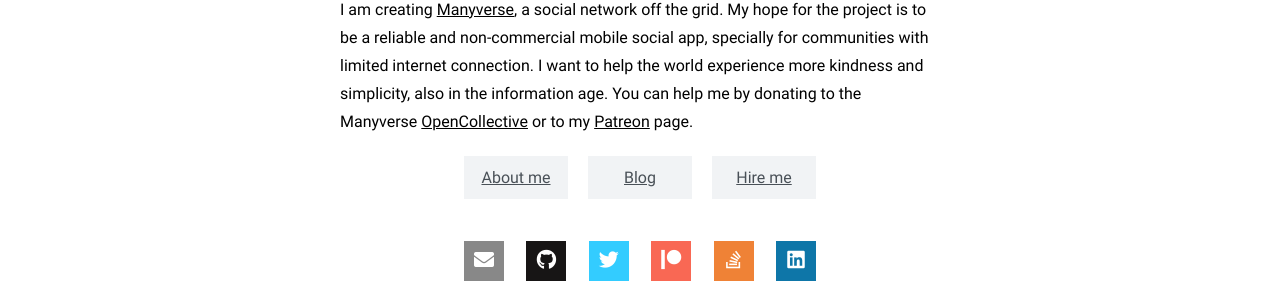
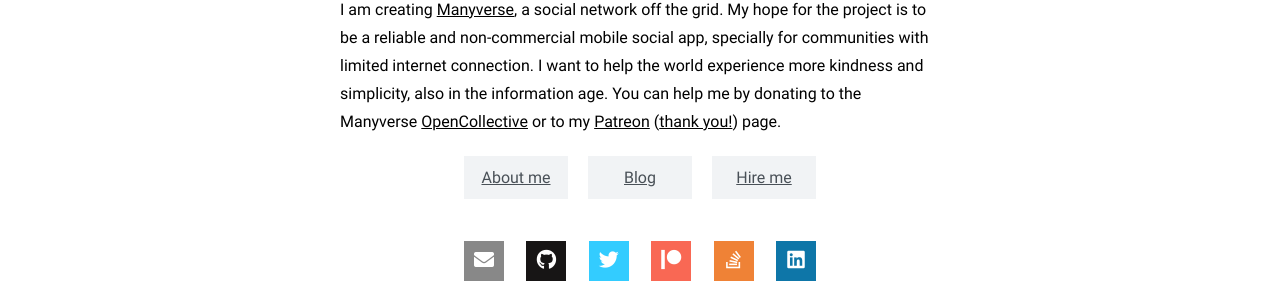
Before and after one commit to staltz/staltz.com, a Jekyll site: the page built from index.html, in a window 1280 px wide. Shown: the part 891-1195 px from the top of the page. Built offline with Jekyll 4.4.1, drawn with Linux system fonts in a browser that asks for light colours; nearby versions of some CDN libraries.

Commit message:
index page links to thanks page

```diff
--- a/index.html
+++ b/index.html
@@ -13,7 +13,7 @@ tags: [nofooter]
 
       <p>Hi! I build open source software, teach programming, and write articles. My areas of focus areas are: JavaScript, user interfaces, reactive programming, React Native, and peer-to-peer networks.</p>
 
-      <p>I am creating <a href="https://manyver.se">Manyverse</a>, a social network off the grid. My hope for the project is to be a reliable and non-commercial mobile social app, specially for communities with limited internet connection. I want to help the world experience more kindness and simplicity, also in the information age. You can help me by donating to the Manyverse <a href="https://opencollective.com/manyverse">OpenCollective</a> or to my <a href="https://patreon.com/andrestaltz">Patreon</a> page.</p>
+      <p>I am creating <a href="https://manyver.se">Manyverse</a>, a social network off the grid. My hope for the project is to be a reliable and non-commercial mobile social app, specially for communities with limited internet connection. I want to help the world experience more kindness and simplicity, also in the information age. You can help me by donating to the Manyverse <a href="https://opencollective.com/manyverse">OpenCollective</a> or to my <a href="https://patreon.com/andrestaltz">Patreon</a> (<a href="https://staltz.com/thanks">thank you!</a>) page.</p>
 
       <div class="nav">
         <a class="nav-item" href="/about.html">About me</a>
```
